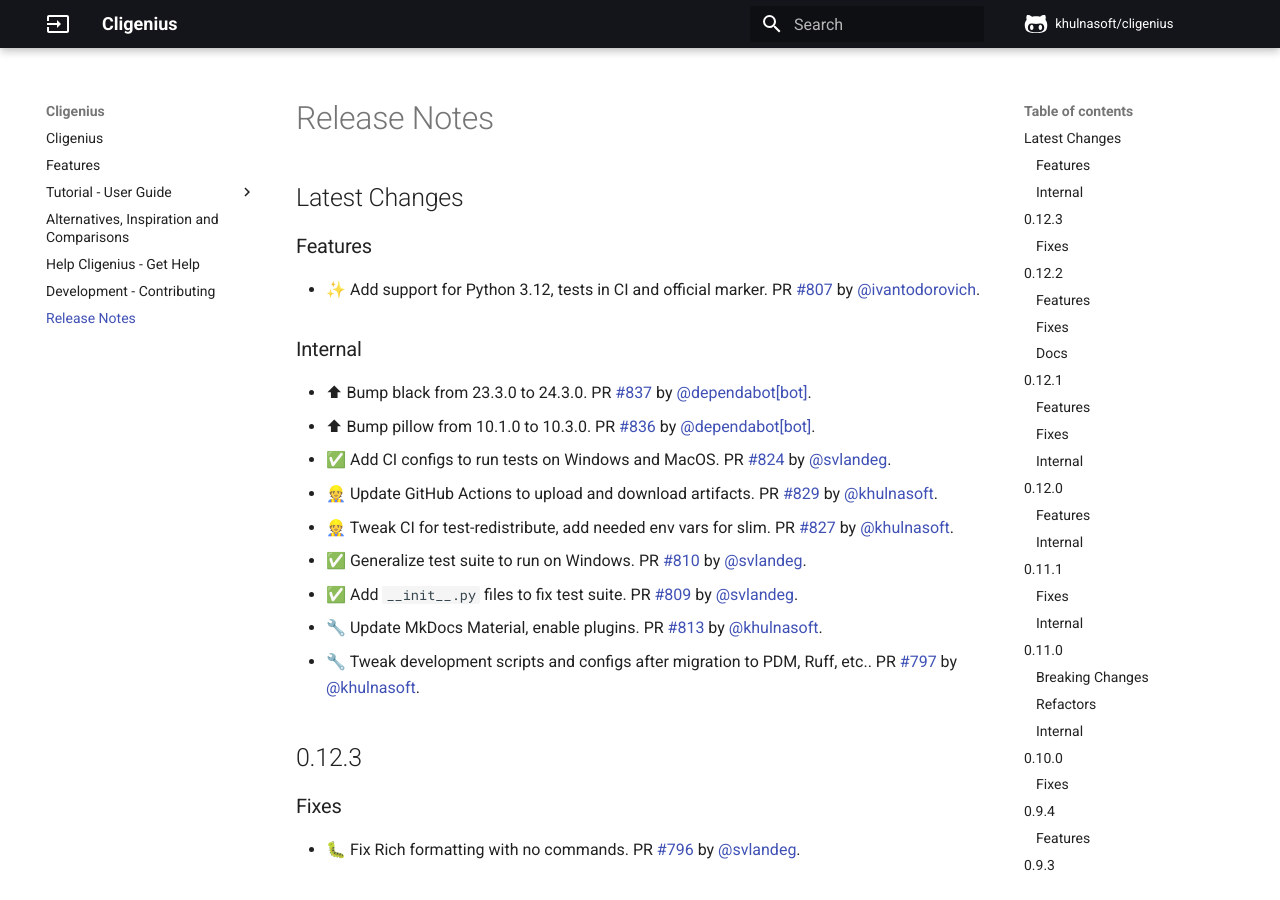
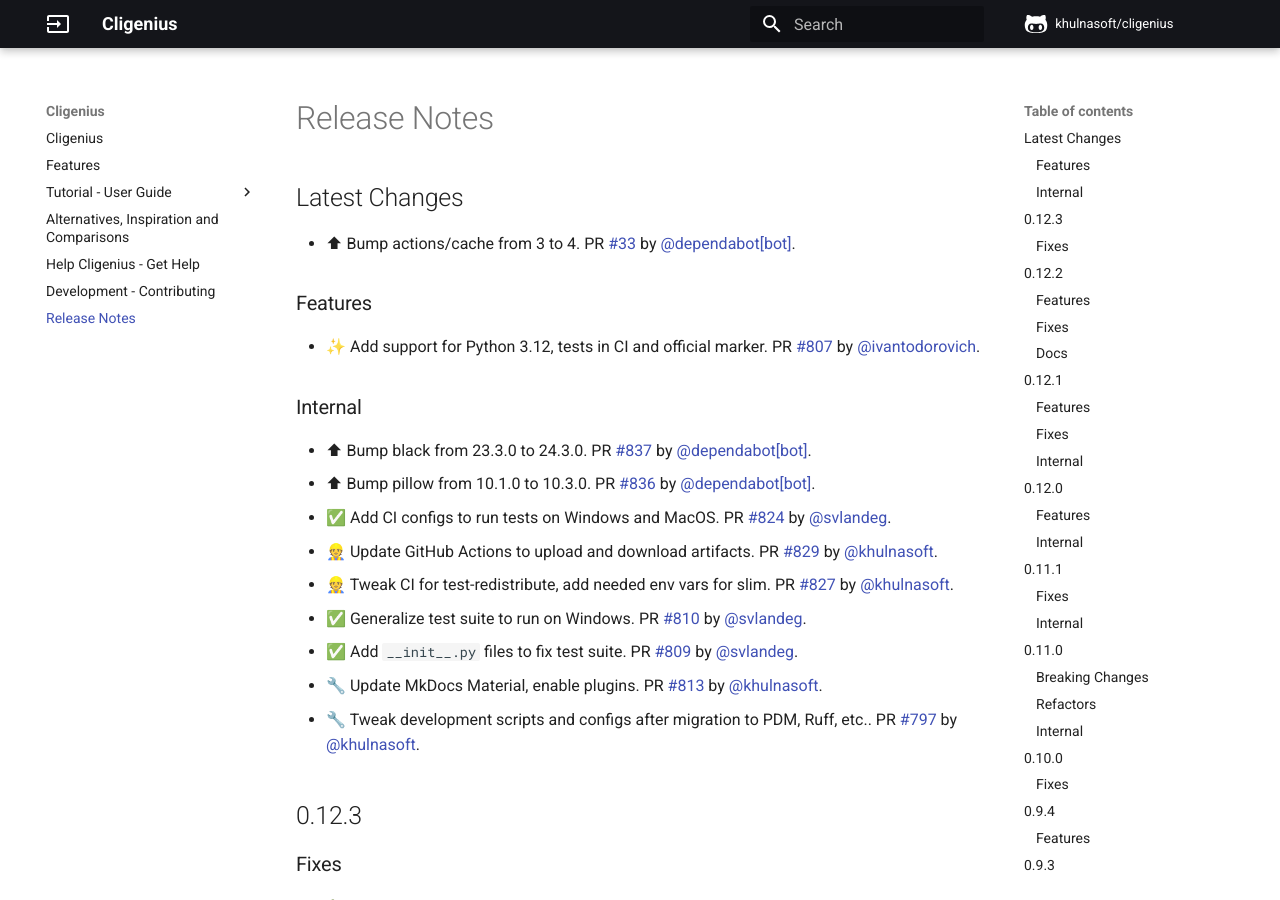
Before and after one commit to readyapi/cligenius, an MkDocs documentation site: the page built from docs/release-notes.md, in a window 1280 px wide and 900 px high. Built offline with MkDocs 1.6.1 and Material for MkDocs 9.7.7, drawn with Linux system fonts in a browser that asks for light colours; comment, search, counter and statistics services are not loaded.

Commit message:
📝 Update release notes

```diff
--- a/docs/release-notes.md
+++ b/docs/release-notes.md
@@ -1,4 +1,6 @@
 ## Latest Changes
+
+* ⬆ Bump actions/cache from 3 to 4. PR [#33](https://github.com/khulnasoft/cligenius/pull/33) by [@dependabot[bot]](https://github.com/apps/dependabot).
 
 ### Features
 
```
